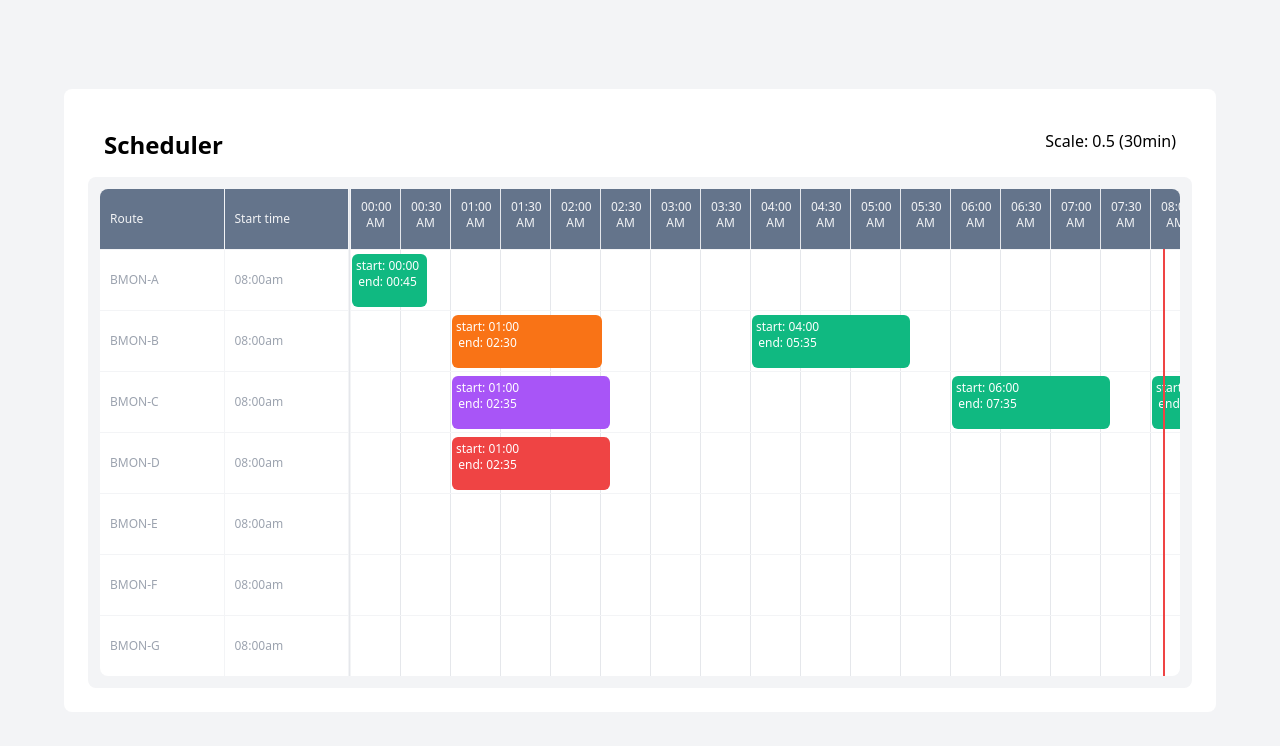
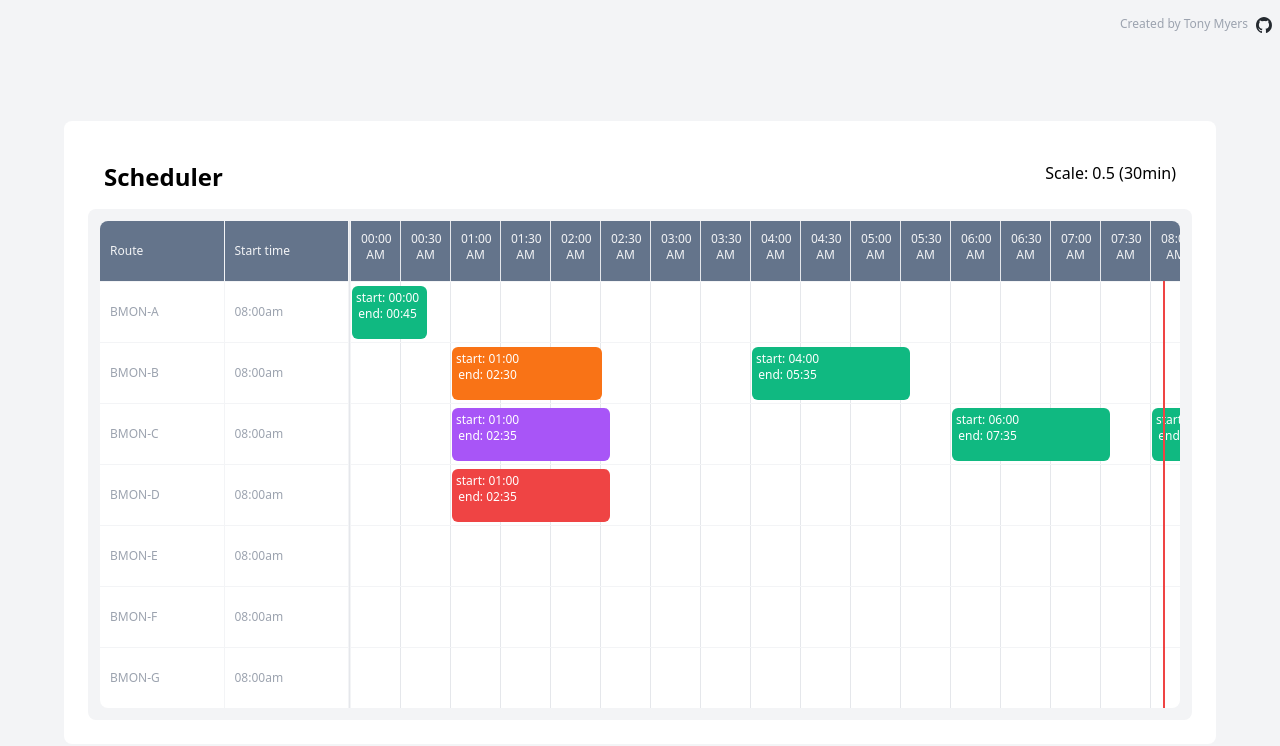
Before and after one commit to tony-nz/vue3-scheduler, a Vue app: page / in a window 1280 px wide. Shown: the top 746 px of the page. Built offline with nearby package versions, Linux system fonts and the light colour scheme.

Commit message:
Adding references

```diff
--- a/src/App.vue
+++ b/src/App.vue
@@ -1,4 +1,17 @@
 <template>
+  <div class="container mx-auto">
+    <!-- github link -->
+    <div class="container mx-auto flex justify-end mt-4">
+      <a
+        href="https://github.com/tony-nz/vue3-scheduler"
+        target="_blank"
+        class="text-xs text-gray-400"
+      >
+        <span class="mr-2">Created by Tony Myers</span>
+        <img src="/github.svg" alt="github" class="w-4 h-4 inline-block mr-2" />
+      </a>
+    </div>
+  </div>
   <VueScheduler
     :data="timelineData"
     :headers="timelineHeaders"
```
Also changed, not shown: public/github.svg (added).
